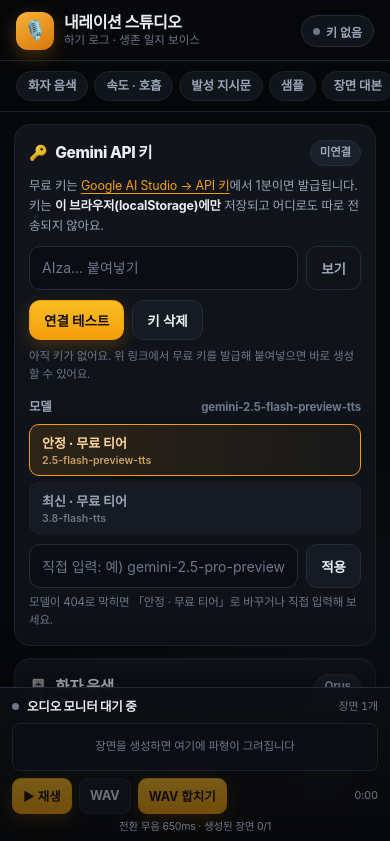
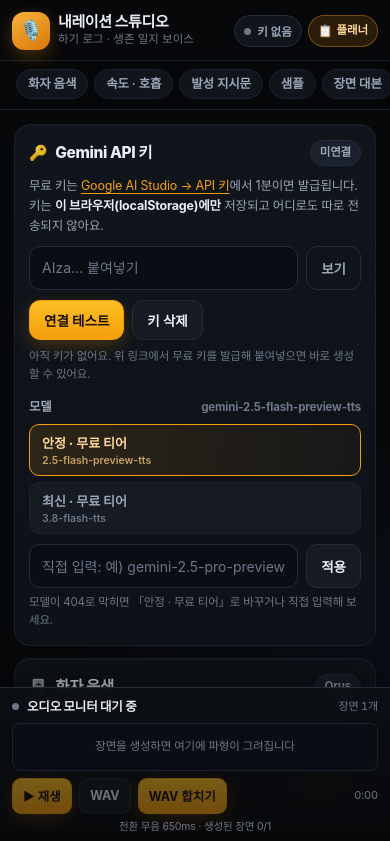
Before and after one commit to yeonhak1015-2721-D169/soulmask-manager, a plain HTML site: page studio/index.html in a window 390 px wide. Shown: the top 841 px of the page. Drawn offline with Linux system fonts and the light colour scheme; a web font is replaced by a local one.

Commit message:
플래너·스튜디오 헤더 상호 이동 버튼 + 서비스 워커 /studio/ 캐시 격리(v10)
- 플래너 헤더에 🎙️ 스튜디오 링크(./studio/), 스튜디오 헤더에 📋 플래너 링크(../)
- 390px 모바일: 제목·부제 한 줄 유지, 480px 이하 날짜 칩 숨김
- sw.js: /studio/ 요청은 캐시·HTML 대체 없이 통과, 앱 셸만 캐시, 플래너 캐시만 정리
- README에 상호 이동·캐시 격리 설명

```diff
--- a/css/styles.css
+++ b/css/styles.css
@@ -100,6 +100,28 @@ a { color: var(--gold); }
   font-size: 11.5px; color: var(--muted);
   border: 1px solid var(--line); border-radius: 999px;
   padding: 5px 9px; white-space: nowrap; background: var(--surface);
+}
+/* 다른 앱(내레이션 스튜디오)으로 이동하는 헤더 칩 */
+.app-switch {
+  display: inline-flex; align-items: center; justify-content: center; gap: 5px;
+  min-height: 32px; padding: 4px 10px;
+  border: 1px solid rgba(212, 155, 84, .4); border-radius: 999px;
+  background: rgba(212, 155, 84, .1);
+  color: #e9bd8a;
+  font-size: 12px; font-weight: 700; letter-spacing: -.01em;
+  text-decoration: none; white-space: nowrap; flex: none;
+  transition: background .15s ease, border-color .15s ease, color .15s ease, transform .08s ease;
+}
+.app-switch .as-ico { font-size: 12.5px; line-height: 1; }
+.app-switch:hover { background: rgba(212, 155, 84, .2); border-color: var(--gold); color: #ffd9a6; }
+.app-switch:active { transform: scale(.97); }
+@media (max-width: 480px) {
+  /* 좁은 화면에서는 제목·부제가 한 줄로 유지되도록 날짜 칩을 숨깁니다.
+     (날짜는 대시보드 '오늘' 카드·할 일 날짜 이동줄에 그대로 나옵니다) */
+  .topbar-right { gap: 8px; }
+  .app-switch { padding: 4px 10px; font-size: 11.5px; gap: 4px; }
+  .app-switch .as-ico { font-size: 12px; }
+  #today-chip { display: none; }
 }
 .view-root { padding: 14px 14px 28px; max-width: 1180px; margin: 0 auto; }
 .view-root:focus { outline: none; }
--- a/studio/css/styles.css
+++ b/studio/css/styles.css
@@ -21,6 +21,7 @@
   --radius-sm: 11px;
   --shadow: 0 18px 40px rgba(0, 0, 0, .55);
   --tap: 44px;
+  --topbar-h: 61px;
   --font-sans: 'Pretendard Variable', Pretendard, -apple-system, BlinkMacSystemFont, 'Apple SD Gothic Neo', 'Noto Sans KR', 'Malgun Gothic', sans-serif;
   --safe-bottom: env(safe-area-inset-bottom, 0px);
 }
@@ -57,6 +58,7 @@ a { color: var(--amber); text-underline-offset: 3px; }
 .topbar {
   position: sticky; top: 0; z-index: 30;
   display: flex; align-items: center; gap: 12px;
+  min-height: var(--topbar-h);
   padding: 12px 16px calc(10px + 0px);
   background: linear-gradient(180deg, rgba(7, 8, 10, .96) 60%, rgba(7, 8, 10, .82));
   backdrop-filter: blur(14px);
@@ -73,6 +75,20 @@ a { color: var(--amber); text-underline-offset: 3px; }
 }
 .brand h1 { font-size: 16px; font-weight: 800; line-height: 1.25; }
 .brand p { font-size: 11.5px; color: var(--muted-2); letter-spacing: 0; }
+.topbar-actions { display: flex; align-items: center; gap: 8px; flex: none; }
+/* 다른 앱(소울마스크 플래너)으로 이동하는 헤더 칩 */
+.app-switch {
+  display: inline-flex; align-items: center; justify-content: center; gap: 5px;
+  height: 32px; padding: 0 11px;
+  border: 1px solid rgba(245, 158, 11, .38); border-radius: 999px;
+  background: var(--amber-soft); color: #ffd79a;
+  font-size: 12px; font-weight: 700; letter-spacing: -.01em;
+  text-decoration: none; white-space: nowrap; flex: none;
+  transition: background .15s ease, border-color .15s ease, color .15s ease, transform .08s ease;
+}
+.app-switch .as-ico { font-size: 12.5px; line-height: 1; }
+.app-switch:hover { background: rgba(245, 158, 11, .22); border-color: var(--amber); color: #ffe4b8; }
+.app-switch:active { transform: scale(.97); }
 .status-chip {
   flex: none;
   display: inline-flex; align-items: center; gap: 6px;
@@ -87,13 +103,29 @@ a { color: var(--amber); text-underline-offset: 3px; }
 .status-chip[data-state="warn"] { border-color: var(--amber-line); color: #ffd79a; }
 .status-chip[data-state="warn"] .dot { background: var(--amber); }
 
+@media (max-width: 400px) {
+  .topbar { gap: 8px; padding-left: 12px; padding-right: 12px; }
+  .brand { gap: 8px; }
+  .brand h1 { font-size: 15px; }
+  .topbar-actions { gap: 6px; }
+  .status-chip { padding: 0 9px; font-size: 11.5px; }
+  .app-switch { padding: 0 9px; font-size: 11.5px; gap: 4px; }
+  .app-switch .as-ico { font-size: 12px; }
+}
+@media (max-width: 360px) {
+  /* 아주 좁은 화면에서는 제목이 줄바꿈되지 않도록 상태 칩을 점만 남깁니다. */
+  .status-chip { padding: 0 8px; }
+  .status-chip #status-text { display: none; }
+  .app-switch { padding: 0 8px; }
+}
+
 .quicknav {
   display: flex; gap: 6px; overflow-x: auto;
   padding: 8px 16px 10px;
   scrollbar-width: none;
   border-bottom: 1px solid var(--line-soft);
   background: rgba(7, 8, 10, .92);
-  position: sticky; top: 63px; z-index: 29;
+  position: sticky; top: var(--topbar-h); z-index: 29;
   backdrop-filter: blur(12px);
 }
 .quicknav::-webkit-scrollbar { display: none; }
--- a/studio/index.html
+++ b/studio/index.html
@@ -23,10 +23,13 @@
       <p>하기 로그 · 생존 일지 보이스</p>
     </div>
   </div>
-  <button type="button" class="status-chip" id="status-chip" data-state="empty" aria-label="API 연결 상태 · 설정으로 이동">
-    <span class="dot" aria-hidden="true"></span>
-    <span id="status-text">키 없음</span>
-  </button>
+  <div class="topbar-actions">
+    <button type="button" class="status-chip" id="status-chip" data-state="empty" aria-label="API 연결 상태 · 설정으로 이동">
+      <span class="dot" aria-hidden="true"></span>
+      <span id="status-text">키 없음</span>
+    </button>
+    <a class="app-switch" href="../" title="소울마스크 기획 보드로 이동" aria-label="소울마스크 플래너로 이동"><span class="as-ico" aria-hidden="true">📋</span><span class="as-label">플래너</span></a>
+  </div>
 </header>
 
 <nav class="quicknav" aria-label="구역 바로가기">
```
Also changed, not shown: index.html (+1 -0 lines), sw.js (+25 -5 lines), 2 other files.
